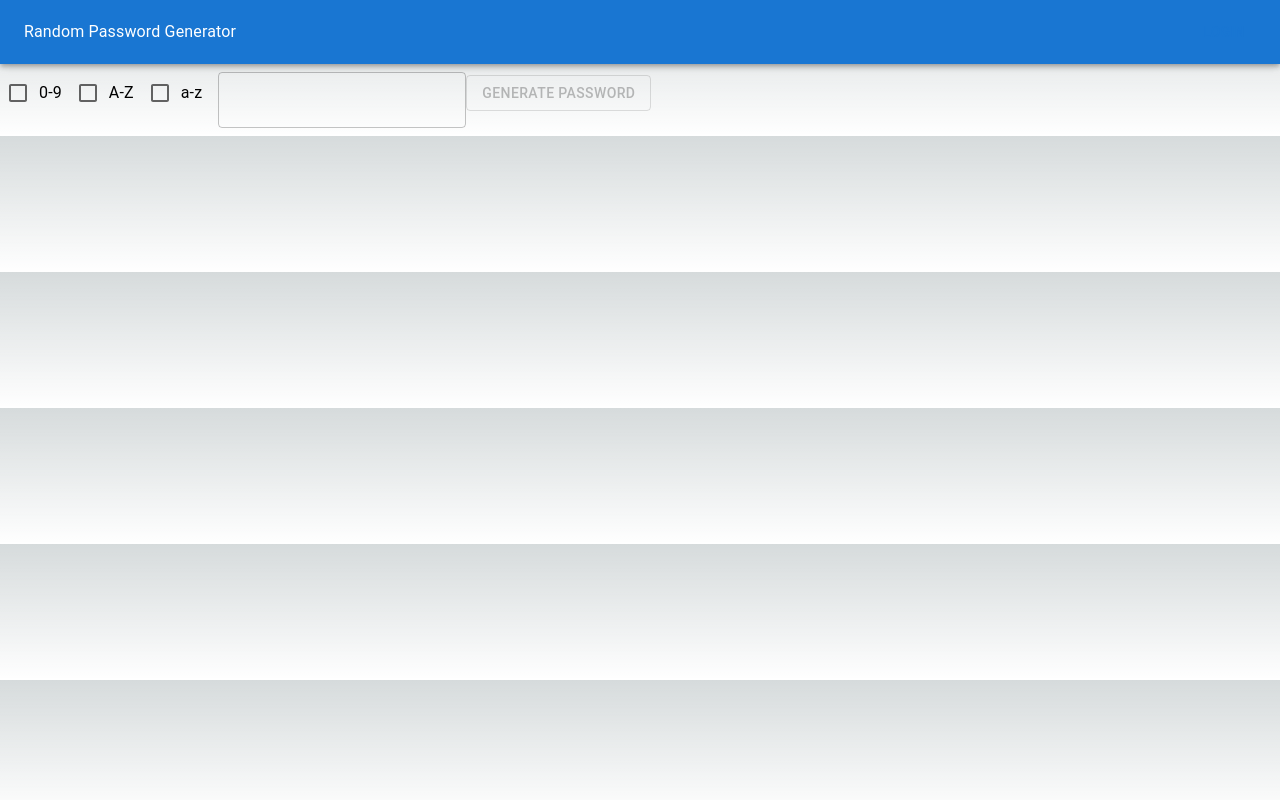
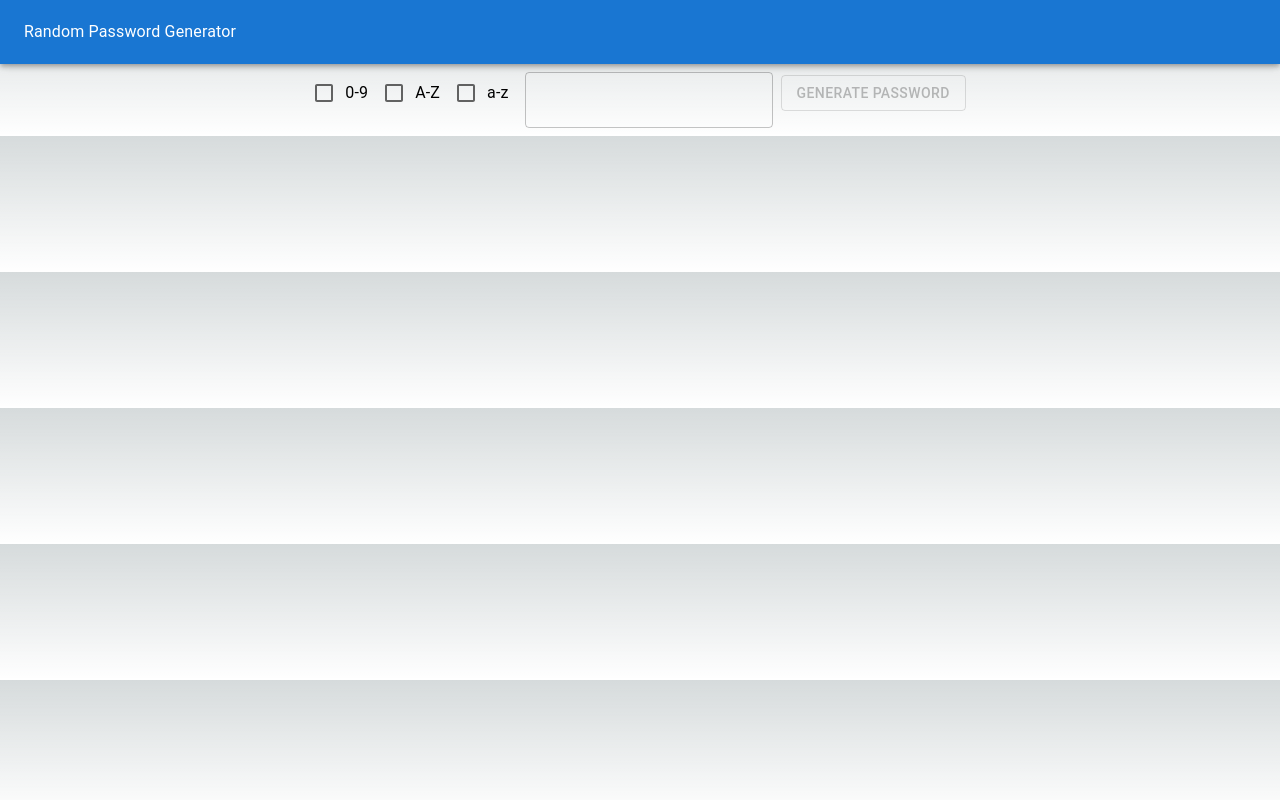
Before and after one commit to RahulPatil03/Random-Password-Generator, a Next.js app: page / in a window 1280 px wide. Built offline with nearby package versions, Linux system fonts and the light colour scheme.

Commit message:
UI improved

```diff
--- a/components/Navbar.tsx
+++ b/components/Navbar.tsx
@@ -1,5 +1,4 @@
 import AppBar from '@mui/material/AppBar';
-import Button from '@mui/material/Button';
 import Toolbar from '@mui/material/Toolbar';
 import Typography from '@mui/material/Typography';
 
@@ -7,8 +6,7 @@ export default function Navbar() {
     return <>
         <AppBar>
             <Toolbar>
-                <Typography flexGrow={1}>Random Password Generator</Typography>
-                <Button>Login</Button>
+                <Typography>Random Password Generator</Typography>
             </Toolbar>
         </AppBar>
         <Toolbar />
--- a/pages/index.tsx
+++ b/pages/index.tsx
@@ -1,15 +1,16 @@
-import { FormControlLabel } from '@mui/material';
+import { FormControlLabel, Typography } from '@mui/material';
 import Box from '@mui/material/Box';
 import Button from '@mui/material/Button';
 import Checkbox from '@mui/material/Checkbox';
 import TextField from '@mui/material/TextField';
 import Head from 'next/head';
-import { useState, useEffect, useCallback } from 'react';
+import { useCallback, useEffect, useState } from 'react';
 
 export default function Home() {
   const [options, setOptions] = useState({ option0: false, option1: false, option2: false });
   const [length, setLength] = useState(0);
   const [ready, setReady] = useState(false);
+  const [password, setPassword] = useState('');
 
   const changeOptions = useCallback((e: any) => setOptions({ ...options, [e.target.name]: e.target.checked }), [options]);
 
@@ -23,10 +24,10 @@ export default function Home() {
     const characters = ['0123456789', 'ABCDEFGHIJKLMNOPQRSTUVWXYZ', 'abcdefghijklmnopqrstuvwxyz'];
     let generatorString = '';
     Object.values(options).forEach((value, index) => { if (value) generatorString += characters[index] });
-    let password = '';
+    let generatedPassword = '';
     let passwordLength = length;
-    while (passwordLength--) password += generatorString[Math.round(Math.random() * (generatorString.length - 1))];
-    console.log(password);
+    while (passwordLength--) generatedPassword += generatorString[Math.round(Math.random() * (generatorString.length - 1))];
+    setPassword(generatedPassword);
   }, [length, options]);
 
   useEffect(() => {
@@ -38,12 +39,13 @@ export default function Home() {
     <Head>
       <title>Random Password Generator</title>
     </Head>
-    <Box p={1}>
+    <Box textAlign='center' p={1}>
       <FormControlLabel control={<Checkbox />} label="0-9" name='option0' onChange={changeOptions} />
-      <FormControlLabel control={<Checkbox />} label="A-Z" name='option1' onChange={changeOptions}/>
-      <FormControlLabel control={<Checkbox />} label="a-z" name='option2' onChange={changeOptions}/>
+      <FormControlLabel control={<Checkbox />} label="A-Z" name='option1' onChange={changeOptions} />
+      <FormControlLabel control={<Checkbox />} label="a-z" name='option2' onChange={changeOptions} />
       <TextField type='number' inputProps={{ min: 2 }} onChange={changeLength} />
-      <Button variant="outlined" disabled={!ready} onClick={generatePassword}>Generate Password</Button>
+      <Button variant="outlined" disabled={!ready} onClick={generatePassword} sx={{ ml: 1 }}>Generate Password</Button>
     </Box>
+    <Typography variant='h1' component='p' textAlign='center' sx={{ wordBreak: 'break-all' }}>{password}</Typography>
   </>
 }
```
